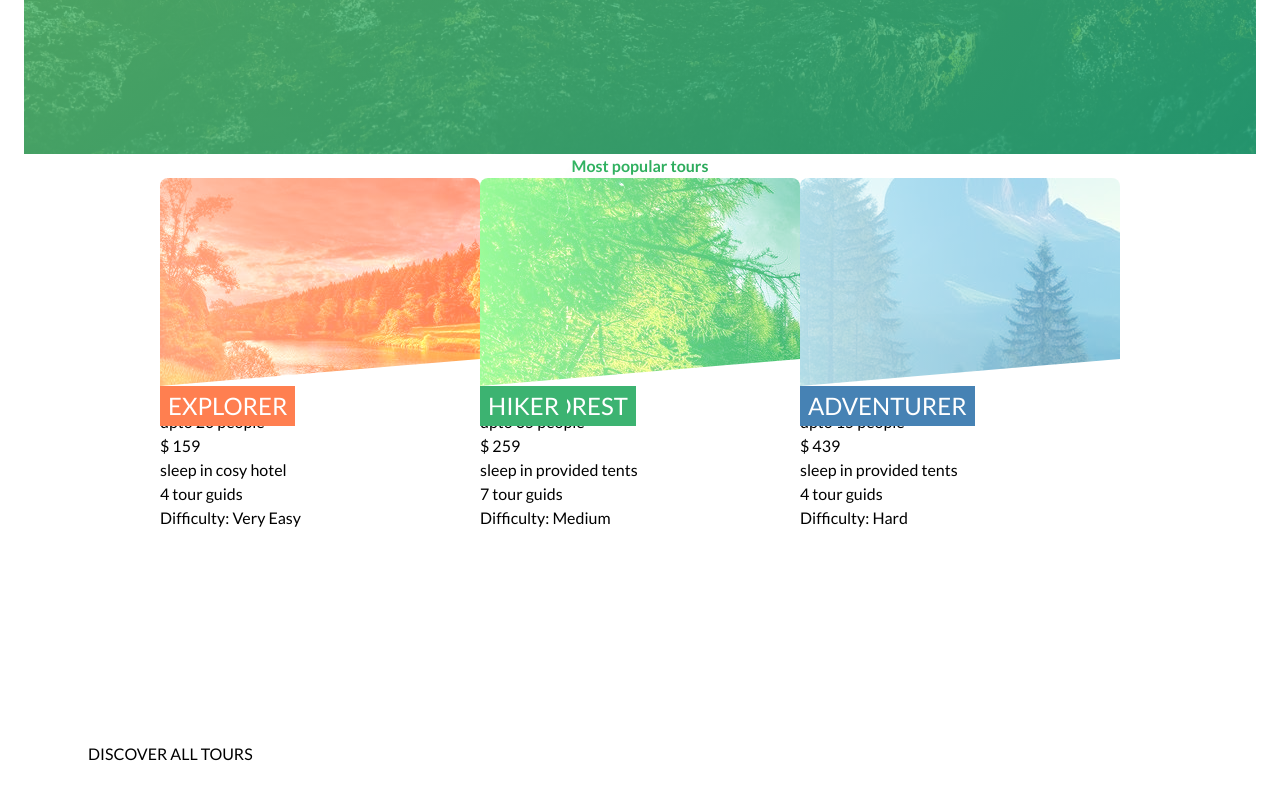
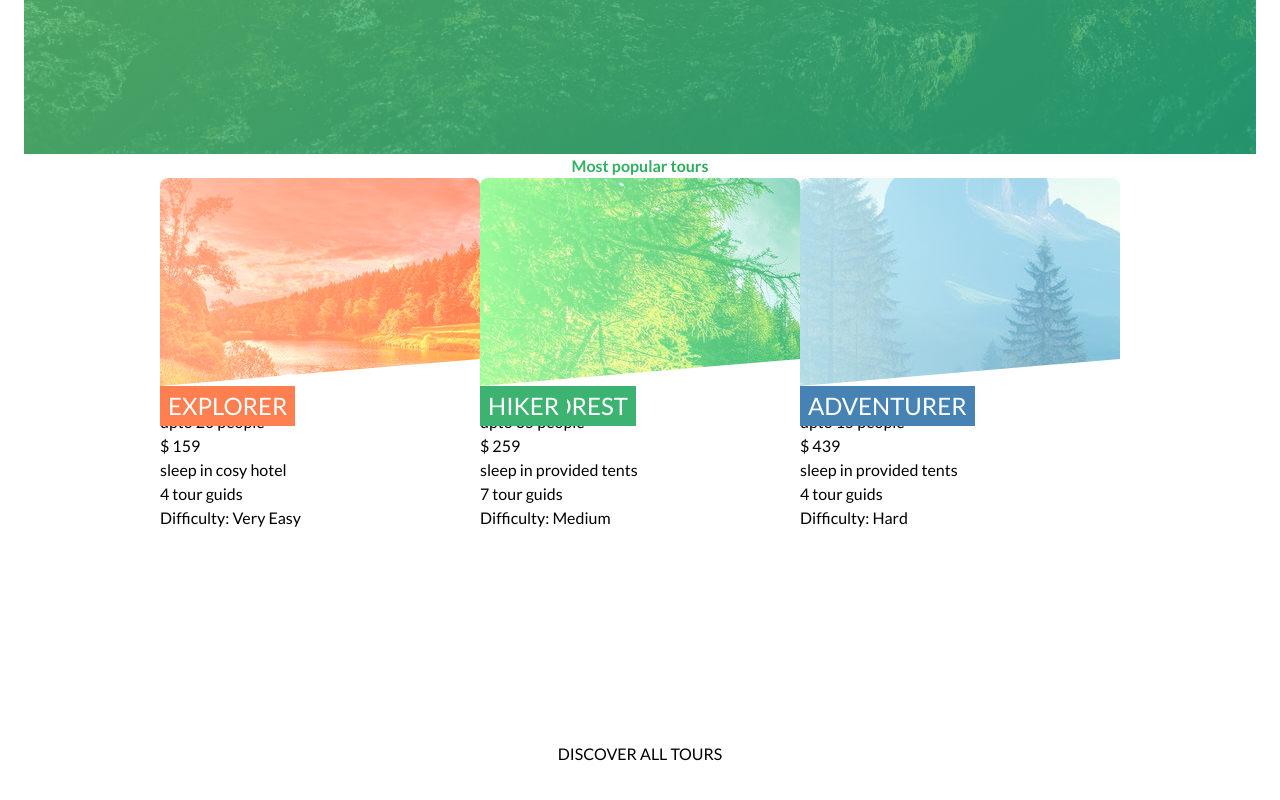
Before and after one commit to OmBharti999/pro, a Next.js app: page / in a window 1280 px wide. Shown: the part 1968-2768 px from the top of the page. Built offline with nearby package versions, Linux system fonts and the light colour scheme.

Commit message:
FIX: btn bg green for card section

```diff
--- a/app/_component/button/LinkButton.tsx
+++ b/app/_component/button/LinkButton.tsx
@@ -5,12 +5,18 @@ import { PText } from "..";
 interface Props {
   url: string;
   addClass: string | undefined;
+  afterBtnBg?: string | undefined;
   btnName: string;
 }
 
-export const LinkButton = ({ url, addClass, btnName }: Props) => {
+export const LinkButton = ({
+  url,
+  addClass,
+  btnName,
+  afterBtnBg = "after:bg-white",
+}: Props) => {
   return (
-    <Link href={url} className={`${addClass} btn`}>
+    <Link href={url} className={`${addClass} ${afterBtnBg} btn `}>
       <PText content={btnName} addClass={"font-medium"} />
     </Link>
   );
--- a/app/_component/button/index.css
+++ b/app/_component/button/index.css
@@ -7,7 +7,6 @@
 
 .btn::after {
   content: "";
-  background-color: white;
   @apply inline-block w-full h-full  absolute top-0 left-0 -z-10 rounded-full hover:scale-x-[1.4] hover:scale-y-[1.6] transition-all duration-[400ms] hover:opacity-0;
 }
 
--- a/app/_component/cardsSection/CardsSection.tsx
+++ b/app/_component/cardsSection/CardsSection.tsx
@@ -45,8 +45,14 @@ export const CardsSection = () => {
           />
         </div>
       </div>
-
-      <LinkButton url="#" addClass="bg-green-400 text-white after:bg-green-500" btnName="Discover All Tours" />
+      <div className="flex-center my-28">
+        <LinkButton
+          url="#"
+          addClass="bg-green-400 text-white "
+          btnName="Discover All Tours"
+          afterBtnBg="after:bg-green-500"
+        />
+      </div>
     </section>
   );
 };
```
